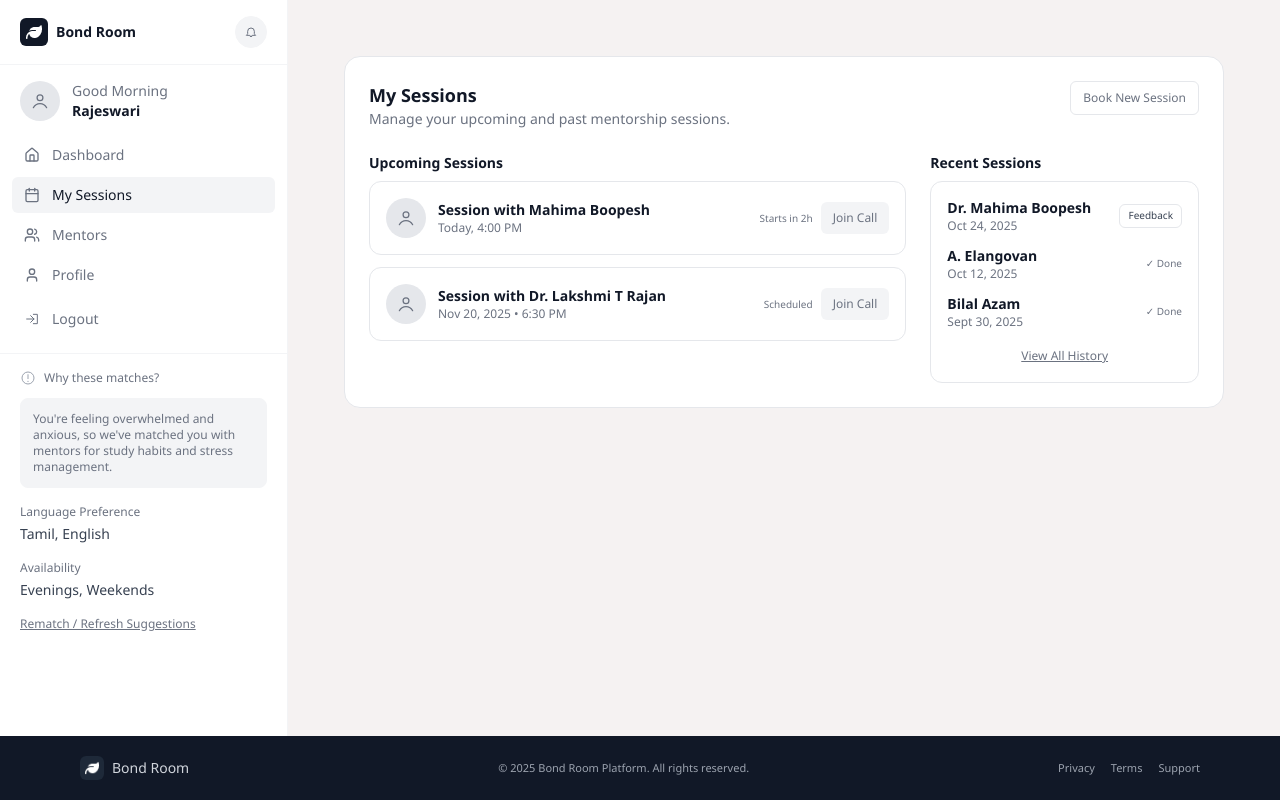
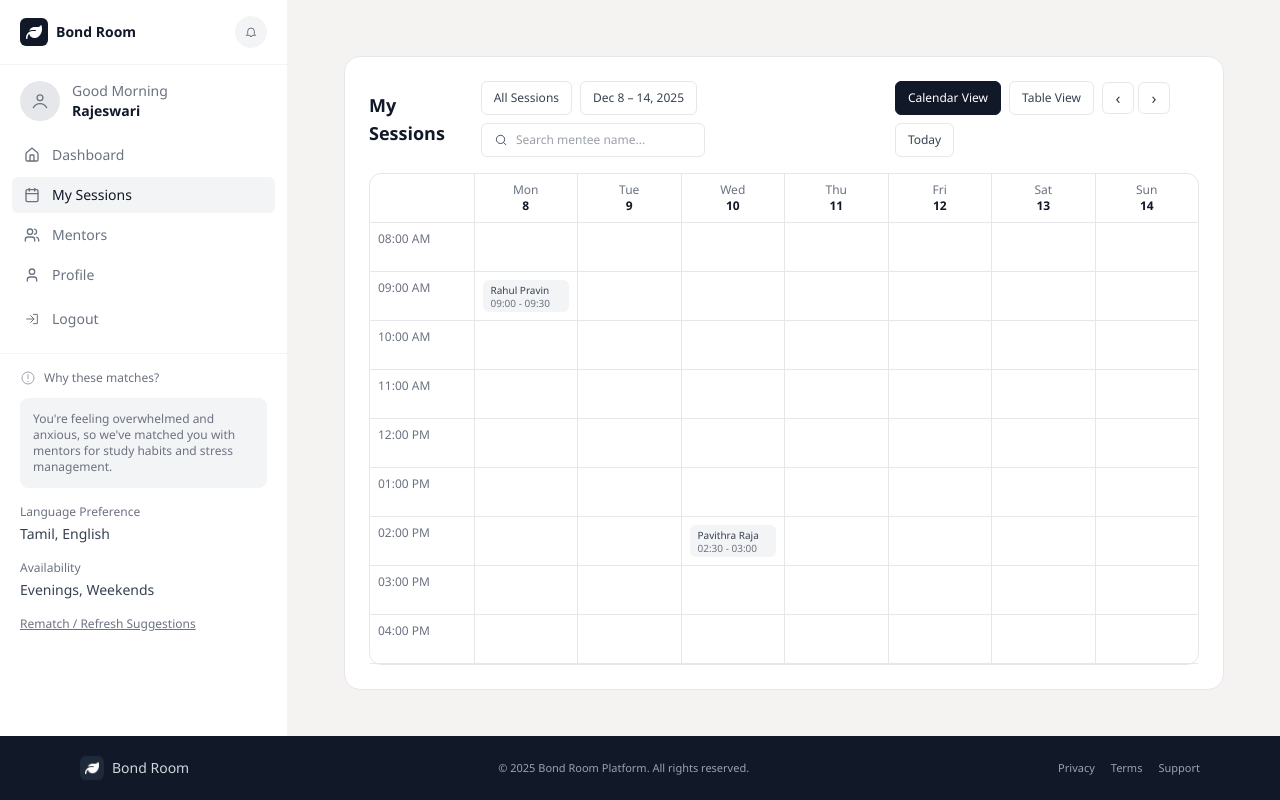
Before and after one commit to aman99951/Bond-Room, a React (Vite) app: page /my-sessions in a window 1280 px wide. Built offline with nearby package versions, Linux system fonts and the light colour scheme.

Commit message:
2 commit

```diff
--- a/src/components/auth/NeedsAssessment.jsx
+++ b/src/components/auth/NeedsAssessment.jsx
@@ -39,7 +39,7 @@ const NeedsAssessment = () => {
               <span>Question 1 of 5</span>
             </div>
             <div className="mt-2 h-1.5 w-full rounded-full bg-muted">
-              <div className="h-1.5 w-24 rounded-full bg-gray-800"></div>
+              <div className="h-1.5 w-1/5 rounded-full bg-accent"></div>
             </div>
 
             <div className="text-center mt-10">
--- a/src/components/auth/NeedsAssessmentQ2.jsx
+++ b/src/components/auth/NeedsAssessmentQ2.jsx
@@ -31,7 +31,7 @@ const NeedsAssessmentQ2 = () => {
               <span>Question 2 of 5</span>
             </div>
             <div className="mt-2 h-1.5 w-full rounded-full bg-muted">
-              <div className="h-1.5 w-32 rounded-full bg-gray-800"></div>
+              <div className="h-1.5 w-2/5 rounded-full bg-accent"></div>
             </div>
 
             <div className="text-center mt-10">
--- a/src/components/auth/NeedsAssessmentQ3.jsx
+++ b/src/components/auth/NeedsAssessmentQ3.jsx
@@ -31,7 +31,7 @@ const NeedsAssessmentQ3 = () => {
               <span>Question 3 of 5</span>
             </div>
             <div className="mt-2 h-1.5 w-full rounded-full bg-muted">
-              <div className="h-1.5 w-40 rounded-full bg-gray-800"></div>
+              <div className="h-1.5 w-3/5 rounded-full bg-accent"></div>
             </div>
 
             <div className="text-center mt-10">
--- a/src/components/auth/NeedsAssessmentQ4.jsx
+++ b/src/components/auth/NeedsAssessmentQ4.jsx
@@ -31,7 +31,7 @@ const NeedsAssessmentQ4 = () => {
               <span>Question 4 of 5</span>
             </div>
             <div className="mt-2 h-1.5 w-full rounded-full bg-muted">
-              <div className="h-1.5 w-48 rounded-full bg-gray-800"></div>
+              <div className="h-1.5 w-4/5 rounded-full bg-accent"></div>
             </div>
 
             <div className="text-center mt-10">
--- a/src/components/auth/NeedsAssessmentQ5.jsx
+++ b/src/components/auth/NeedsAssessmentQ5.jsx
@@ -31,7 +31,7 @@ const NeedsAssessmentQ5 = () => {
               <span>Question 5 of 5</span>
             </div>
             <div className="mt-2 h-1.5 w-full rounded-full bg-muted">
-              <div className="h-1.5 w-56 rounded-full bg-gray-800"></div>
+              <div className="h-1.5 w-full rounded-full bg-accent"></div>
             </div>
 
             <div className="text-center mt-10">
@@ -58,8 +58,7 @@ const NeedsAssessmentQ5 = () => {
                 to="/dashboard"
                 className="w-full sm:w-80 rounded-md bg-accent text-on-accent py-2.5 text-sm text-center"
               >
-                Next Question →
-              </Link>
+                Finish →</Link>
             </div>
 
             <div className="mt-4 text-center">
--- a/src/components/pages/MySessions.jsx
+++ b/src/components/pages/MySessions.jsx
@@ -1,99 +1,148 @@
-import React from 'react';
-import { Link } from 'react-router-dom';
+import React, { useState } from 'react';
 
-const upcoming = [
-  {
-    mentor: 'Mahima Boopesh',
-    date: 'Today, 4:00 PM',
-    status: 'Starts in 2h',
-  },
-  {
-    mentor: 'Dr. Lakshmi T Rajan',
-    date: 'Nov 20, 2025 • 6:30 PM',
-    status: 'Scheduled',
-  },
-];
-
-const past = [
-  { mentor: 'Dr. Mahima Boopesh', date: 'Oct 24, 2025', feedback: true },
-  { mentor: 'A. Elangovan', date: 'Oct 12, 2025', feedback: false },
-  { mentor: 'Bilal Azam', date: 'Sept 30, 2025', feedback: false },
+const hours = ['08:00 AM', '09:00 AM', '10:00 AM', '11:00 AM', '12:00 PM', '01:00 PM', '02:00 PM', '03:00 PM', '04:00 PM'];
+const sessionsList = [
+  { mentee: 'Rahul Pravin', date: 'Dec 9, 2025', time: '09:00 - 09:30', type: 'Session' },
+  { mentee: 'Pavithra Raja', date: 'Dec 10, 2025', time: '02:30 - 03:00', type: 'Session' },
 ];
 
 const MySessions = () => {
+  const [view, setView] = useState('calendar');
+  const [filterOpen, setFilterOpen] = useState(false);
+  const [filterValue, setFilterValue] = useState('All Sessions');
+  const filterOptions = ['All Sessions', 'Upcoming', 'Completed'];
+
   return (
-    <div className="p-6">
+    <div className="p-4 sm:p-6">
       <div className="rounded-2xl border border-default bg-surface p-4 sm:p-6">
-        <div className="flex flex-col sm:flex-row sm:items-start sm:justify-between gap-3">
+        <div className="flex flex-col lg:flex-row lg:items-center lg:justify-between gap-4">
           <div>
             <h1 className="text-lg font-semibold text-primary">My Sessions</h1>
-            <p className="text-sm text-muted">Manage your upcoming and past mentorship sessions.</p>
           </div>
-          <Link
-            to="/mentors"
-            className="rounded-md border border-default px-3 py-2 text-xs text-muted"
-          >
-            Book New Session
-          </Link>
+          <div className="flex flex-col sm:flex-row sm:flex-wrap sm:items-center gap-2">
+            <div className="relative w-full sm:w-auto" tabIndex={0} onBlur={() => setFilterOpen(false)}>
+              <button
+                type="button"
+                className="rounded-md border border-default bg-surface px-3 py-2 text-xs text-secondary w-full sm:w-auto text-left"
+                onClick={() => setFilterOpen((o) => !o)}
+                aria-haspopup="listbox"
+                aria-expanded={filterOpen}
+              >
+                {filterValue}
+              </button>
+              {filterOpen && (
+                <ul className="absolute z-10 mt-1 w-full rounded-md border border-accent bg-accent text-on-accent text-xs shadow" role="listbox">
+                  {filterOptions.map((opt) => (
+                    <li key={opt}>
+                      <button
+                        type="button"
+                        className="w-full text-left px-3 py-2 hover:bg-black/80"
+                        onMouseDown={(e) => e.preventDefault()}
+                        onClick={() => {
+                          setFilterValue(opt);
+                          setFilterOpen(false);
+                        }}
+                      >
+                        {opt}
+                      </button>
+                    </li>
+                  ))}
+                </ul>
+              )}
+            </div>
+            <button className="rounded-md border border-default bg-surface px-3 py-2 text-xs text-secondary w-full sm:w-auto">
+              Dec 8 – 14, 2025
+            </button>
+            <label className="flex items-center gap-2 rounded-md border border-default bg-surface px-3 py-2 text-xs text-secondary w-full sm:w-auto">
+              <svg className="h-4 w-4 text-secondary" viewBox="0 0 24 24" fill="none" aria-hidden="true">
+                <circle cx="11" cy="11" r="7" stroke="currentColor" strokeWidth="1.5" />
+                <path d="M20 20l-3.5-3.5" stroke="currentColor" strokeWidth="1.5" strokeLinecap="round" />
+              </svg>
+              <input className="outline-none text-xs bg-transparent w-full" placeholder="Search mentee name..." aria-label="Search mentee name" />
+            </label>
+          </div>
+          <div className="flex flex-wrap items-center gap-2">
+            <button
+              className={`rounded-md border px-3 py-2 text-xs w-full sm:w-auto ${view === 'calendar' ? 'bg-accent text-on-accent border-accent' : 'bg-surface text-secondary border-default'}`}
+              onClick={() => setView('calendar')}
+              aria-pressed={view === 'calendar'}
+            >
+              Calendar View
+            </button>
+            <button
+              className={`rounded-md border px-3 py-2 text-xs w-full sm:w-auto ${view === 'table' ? 'bg-accent text-on-accent border-accent' : 'bg-surface text-secondary border-default'}`}
+              onClick={() => setView('table')}
+              aria-pressed={view === 'table'}
+            >
+              Table View
+            </button>
+            <div className="flex items-center gap-1 w-full sm:w-auto justify-between sm:justify-start">
+              <button className="h-8 w-8 rounded-md border border-default bg-surface text-secondary">‹</button>
+              <button className="h-8 w-8 rounded-md border border-default bg-surface text-secondary">›</button>
+            </div>
+            <button className="rounded-md border border-default bg-surface px-3 py-2 text-xs text-secondary w-full sm:w-auto">Today</button>
+          </div>
         </div>
 
-        <div className="mt-6 grid lg:grid-cols-[2fr_1fr] gap-6">
-          <div>
-            <div className="text-sm font-semibold text-primary mb-2">Upcoming Sessions</div>
-            <div className="space-y-3">
-              {upcoming.map((s) => (
-                <div
-                  key={s.mentor + s.date}
-                  className="rounded-xl border border-default bg-surface p-4 flex flex-col sm:flex-row sm:items-center sm:justify-between gap-4"
-                >
-                  <div className="flex items-center gap-3">
-                    <div className="h-10 w-10 rounded-full bg-gray-200 flex items-center justify-center">
-                      <svg className="h-5 w-5 text-muted" viewBox="0 0 24 24" fill="none" aria-hidden="true">
-                        <circle cx="12" cy="8" r="3.5" stroke="currentColor" strokeWidth="1.5" />
-                        <path d="M4 20c1.7-3.4 5-5 8-5s6.3 1.6 8 5" stroke="currentColor" strokeWidth="1.5" strokeLinecap="round" />
-                      </svg>
+        {view === 'calendar' ? (
+          <div className="mt-4 overflow-x-auto">
+            <div className="min-w-[640px] sm:min-w-[720px] border border-default rounded-xl">
+              <div className="grid grid-cols-8 border-b border-default text-xs text-muted">
+                <div className="p-2" />
+                {['Mon', 'Tue', 'Wed', 'Thu', 'Fri', 'Sat', 'Sun'].map((d, i) => (
+                  <div key={d} className="p-2 text-center border-l border-default">
+                    <div className="text-muted">{d}</div>
+                    <div className="text-primary font-semibold">{8 + i}</div>
+                  </div>
+                ))}
+              </div>
+              {hours.map((h, idx) => (
+                <div key={h} className="grid grid-cols-8 border-b border-default text-xs">
+                  <div className="p-2 text-muted">{h}</div>
+                  {Array.from({ length: 7 }).map((_, c) => (
+                    <div key={c} className="border-l border-default p-2 h-12 relative">
+                      {idx === 1 && c === 0 && (
+                        <div className="absolute inset-2 rounded-md bg-muted px-2 py-1 text-[10px] text-secondary">
+                          Rahul Pravin
+                          <div className="text-muted">09:00 - 09:30</div>
+                        </div>
+                      )}
+                      {idx === 6 && c === 2 && (
+                        <div className="absolute inset-2 rounded-md bg-muted px-2 py-1 text-[10px] text-secondary">
+                          Pavithra Raja
+                          <div className="text-muted">02:30 - 03:00</div>
+                        </div>
+                      )}
                     </div>
-                    <div>
-                      <div className="text-sm font-semibold text-primary">Session with {s.mentor}</div>
-                      <div className="text-xs text-muted">{s.date}</div>
-                    </div>
-                  </div>
-                  <div className="flex items-center gap-2 w-full sm:w-auto">
-                    <span className="text-[10px] text-muted">{s.status}</span>
-                    <button className="rounded-md bg-muted px-3 py-2 text-xs text-muted ml-auto sm:ml-0">
-                      Join Call
-                    </button>
-                  </div>
+                  ))}
                 </div>
               ))}
             </div>
           </div>
-
-          <div>
-            <div className="text-sm font-semibold text-primary mb-2">Recent Sessions</div>
-            <div className="rounded-xl border border-default bg-surface p-4 space-y-3">
-              {past.map((p) => (
-                <div key={p.mentor + p.date} className="flex items-center justify-between text-xs text-muted">
-                  <div>
-                    <div className="text-sm font-semibold text-primary">{p.mentor}</div>
-                    <div className="text-xs text-muted">{p.date}</div>
-                  </div>
-                  {p.feedback ? (
-                    <Link
-                      to="/feedback"
-                      className="rounded-md border border-default px-2 py-1 text-[10px] text-secondary"
-                    >
-                      Feedback
-                    </Link>
-                  ) : (
-                    <span className="text-[10px] text-muted">✓ Done</span>
-                  )}
-                </div>
-              ))}
-              <button className="w-full text-center text-xs text-muted underline">View All History</button>
-            </div>
+        ) : (
+          <div className="mt-4 overflow-x-auto">
+            <table className="min-w-[520px] w-full border border-default rounded-xl text-xs">
+              <thead className="bg-muted text-secondary">
+                <tr>
+                  <th className="text-left p-3 border-b border-default">Mentee</th>
+                  <th className="text-left p-3 border-b border-default">Date</th>
+                  <th className="text-left p-3 border-b border-default">Time</th>
+                  <th className="text-left p-3 border-b border-default">Type</th>
+                </tr>
+              </thead>
+              <tbody>
+                {sessionsList.map((s) => (
+                  <tr key={s.mentee + s.time} className="border-b border-default">
+                    <td className="p-3 text-secondary">{s.mentee}</td>
+                    <td className="p-3 text-secondary">{s.date}</td>
+                    <td className="p-3 text-secondary">{s.time}</td>
+                    <td className="p-3 text-secondary">{s.type}</td>
+                  </tr>
+                ))}
+              </tbody>
+            </table>
           </div>
-        </div>
+        )}
       </div>
     </div>
   );
```
Also changed, not shown: src/components/auth/Login.jsx (+23 -5 lines), src/components/auth/Register.jsx (+3 -5 lines), src/components/pages/Dashboard.jsx (+2 -5 lines), src/components/pages/MentorProfile.jsx (+7 -0 lines), src/components/assets/Vector (1).png (added).
